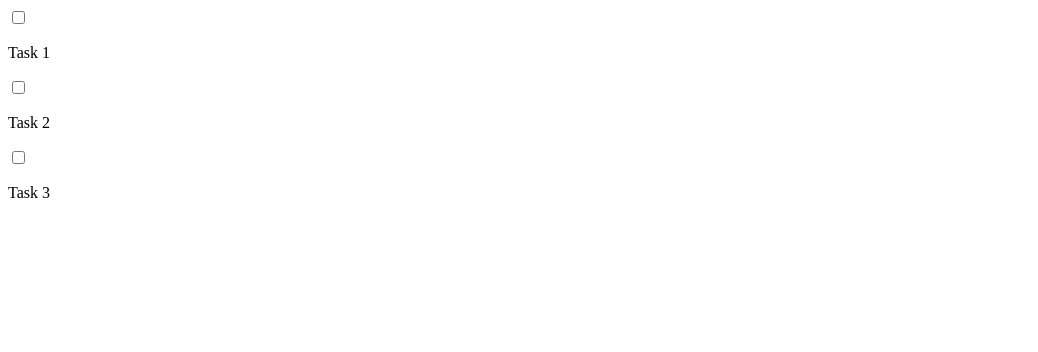
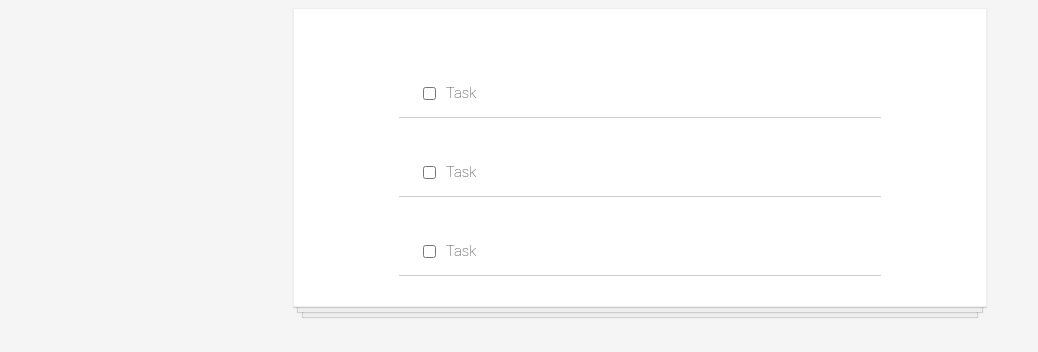
Before and after one commit to adityabisoi/react-todo, a React (Create React App) app: page / in a window 1280 px wide. Shown: the top 352 px of the page, without its empty margins (0-1038 px from the left). Built offline with nearby package versions, Linux system fonts and the light colour scheme.

Commit message:
basic css styling added

```diff
--- a/src/App.css
+++ b/src/App.css
@@ -1,4 +1,4 @@
-.App {
+/* .App {
   text-align: center;
 }
 
@@ -35,4 +35,52 @@
   to {
     transform: rotate(360deg);
   }
+} */
+
+body {
+  background-color: whitesmoke;
 }
+
+.todo-list {
+  background-color: white;
+  margin: auto;
+  width: 50%;
+  display: flex;
+  flex-direction: column;
+  align-items: center;
+  border: 1px solid #efefef;
+  box-shadow:
+    /* The top layer shadow */
+    0 1px 1px rgba(0, 0, 0, 0.15),
+    /* The second layer */
+    0 10px 0 -5px #eee,
+    /* The second layer shadow */
+    0 10px 1px -4px rgba(0, 0, 0, 0.15),
+    /* The third layer */
+    0 20px 0 -10px #eee,
+    /* The third layer shadow */
+    0 20px 1px -9px rgba(0, 0, 0, 0.15);
+  padding: 30px;
+}
+
+.todo-item {
+  display: flex;
+  justify-content: flex-start;
+  align-items: center;
+  padding: 30px 20px 0;
+  width: 70%;
+  border-bottom: 1px solid #cecece;
+  font-family: Roboto, sans-serif;
+  font-weight: 100;
+  font-size: 15px;
+  color: #333333;
+}
+
+input[type=checkbox] {
+  margin-right: 10px;
+  font-size: 30px;
+}
+
+input[type=checkbox]:focus {
+  outline: 0;
+}
--- a/src/App.js
+++ b/src/App.js
@@ -1,14 +1,13 @@
 import React from 'react';
+import ToDoItem from './components/ToDoItem';
+import './App.css'
 
 function App() {
   return (
-    <div>
-      <input type="checkbox"></input>
-      <p> Task 1 </p>
-      <input type="checkbox"></input>
-      <p> Task 2 </p>
-      <input type="checkbox"></input>
-      <p> Task 3 </p>
+    <div className="todo-list">
+      <ToDoItem/>
+      <ToDoItem/>
+      <ToDoItem/>
     </div>
   );
 }
--- /dev/null
+++ b/src/components/ToDoItem.js
@@ -0,0 +1,12 @@
+import React from 'react'
+
+function ToDoItem(){
+    return(
+        <div className="todo-item">
+            <input type="checkbox"></input>
+            <p> Task </p>
+        </div>
+    )
+}
+
+export default ToDoItem
```
Also changed, not shown: src/index.css (line endings or trailing spaces).
